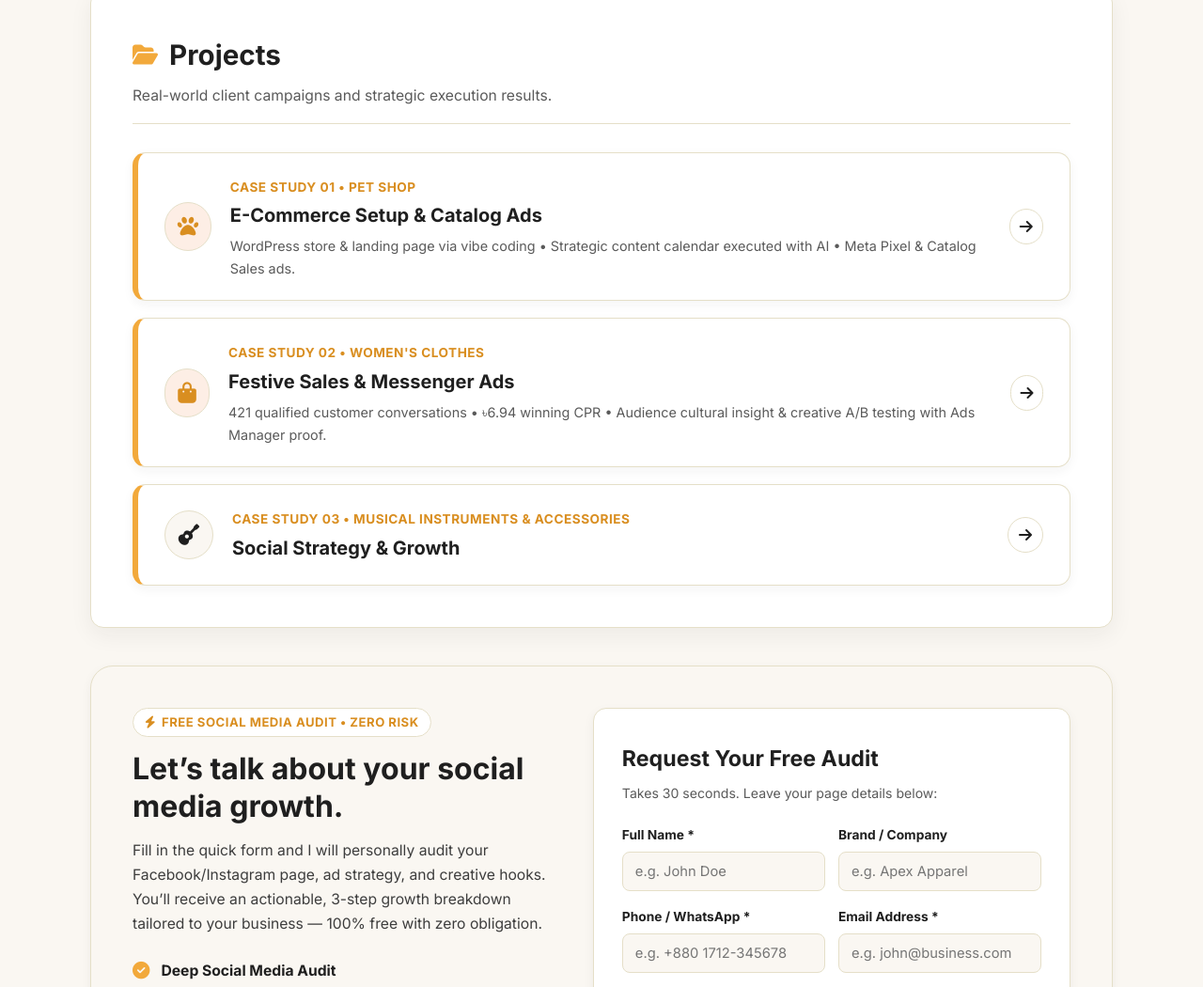
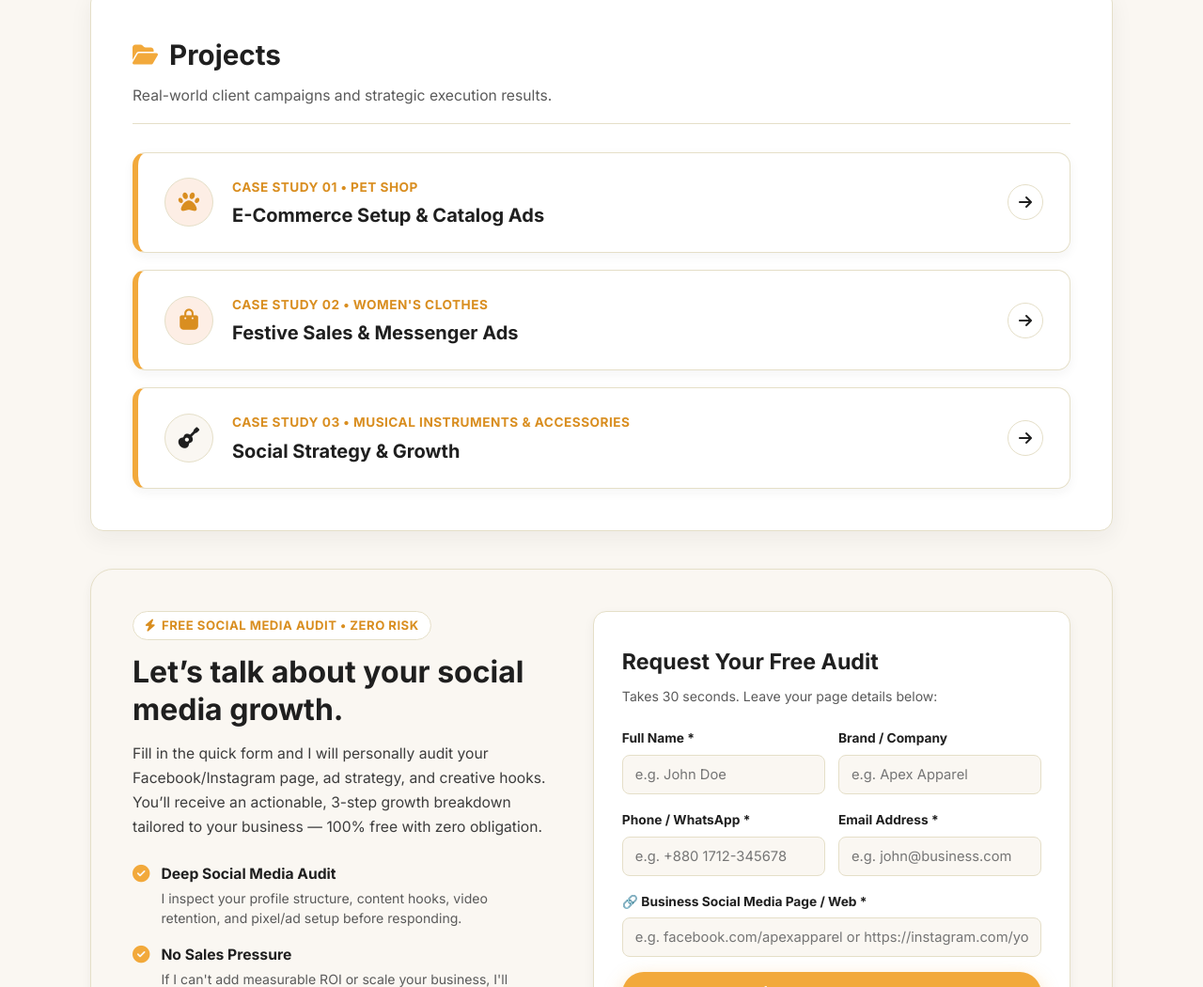
Before and after one commit to itsrupamdas/itsrupamdas.github.io, a plain HTML site: page client.html in a window 1280 px wide. Shown: the part 2460-3510 px from the top of the page at 94% size. Drawn offline with Linux system fonts and the light colour scheme.

Commit message:
Remove subtext from Case Study 01 and 02 cards to match Case Study 03

```diff
--- a/client.html
+++ b/client.html
@@ -240,7 +240,6 @@
                         <div class="project-details">
                             <span>Case Study 01 &bull; Pet Shop</span>
                             <h3>E-Commerce Setup &amp; Catalog Ads</h3>
-                            <p style="font-size: 0.9rem; color: #5A5A5A; margin-top: 4px;">WordPress store &amp; landing page via vibe coding &bull; Strategic content calendar executed with AI &bull; Meta Pixel &amp; Catalog Sales ads.</p>
                         </div>
                     </div>
                     <div class="project-arrow"><i class="fas fa-arrow-right"></i></div>
@@ -252,7 +251,6 @@
                         <div class="project-details">
                             <span>Case Study 02 &bull; Women's Clothes</span>
                             <h3>Festive Sales &amp; Messenger Ads</h3>
-                            <p style="font-size: 0.9rem; color: #5A5A5A; margin-top: 4px;">421 qualified customer conversations &bull; ৳6.94 winning CPR &bull; Audience cultural insight &amp; creative A/B testing with Ads Manager proof.</p>
                         </div>
                     </div>
                     <div class="project-arrow"><i class="fas fa-arrow-right"></i></div>
```
Also changed, not shown: index.html (+0 -2 lines).
